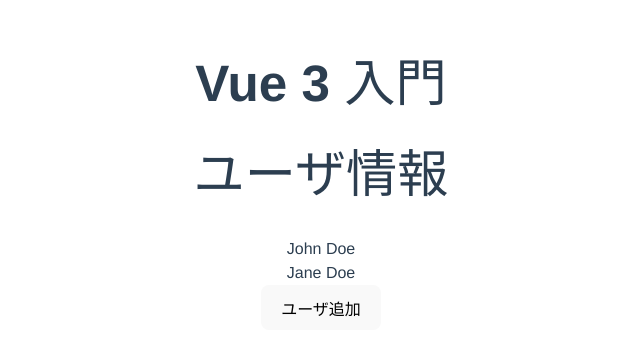
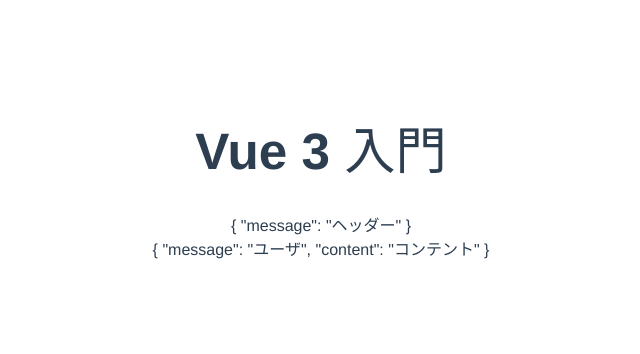
Before and after one commit to eppula119/vue3_practice1, a Vue app: page / in a window 1280 px wide. Shown: the part 254-608 px from the top of the page, without its empty margins (319-959 px from the left). Built offline with nearby package versions, Linux system fonts and the light colour scheme.

Commit message:
テスト

```diff
--- a/src/App.vue
+++ b/src/App.vue
@@ -11,15 +11,12 @@
 <template>
   <h1>Vue 3 入門</h1>
   <User>
-    <template v-slot:title><h1>ユーザ情報</h1></template>
-
-    <template v-slot:default>
-      <div>
-        <div>John Doe</div>
-        <div>Jane Doe</div>
-      </div>
+    <template v-slot:header="slotProps">
+      <div>{{ slotProps }}</div>
     </template>
-    <template v-slot:actions><button>ユーザ追加</button></template>
+    <template v-slot:default="slotProps">
+      <div>{{ slotProps }}</div>
+    </template>
   </User>
 </template>
 
--- a/src/components/User.vue
+++ b/src/components/User.vue
@@ -3,13 +3,6 @@
 </script>
 
 <template>
-  <div>
-    <slot name="title">ユーザー</slot>
-  </div>
-  <div>
-    <slot>コンテンツ</slot>
-  </div>
-  <div>
-    <slot name="actions">アクション</slot>
-  </div>
+  <slot name="header" message="ヘッダー"></slot>
+  <slot message="ユーザ" content="コンテント"></slot>
 </template>
```
